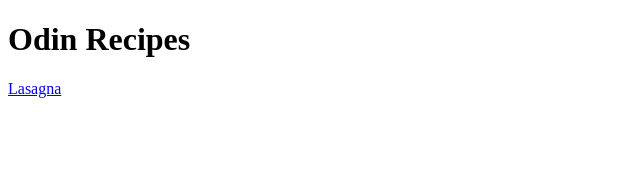
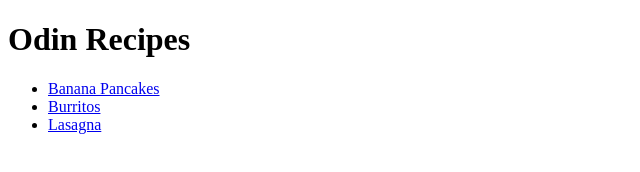
Before and after one commit to gport7/odin-recipes, a plain HTML site: page index.html in a window 1280 px wide. Shown: the whole page, without its empty margins (0-640 px from the left). Drawn offline with Linux system fonts and the light colour scheme.

Commit message:
add list of recipe links

```diff
--- a/index.html
+++ b/index.html
@@ -6,6 +6,11 @@
     </head>
     <body>
         <h1>Odin Recipes</h1>
-        <a href="./recipes/lasagna.html">Lasagna</a>
+        <ul>
+            <li><a href="./recipes/banana-pancakes.html">Banana Pancakes</a></li>
+            <li><a href="./recipes/burritos.html">Burritos</a></li>
+            <li><a href="./recipes/lasagna.html">Lasagna</a></li>
+        </ul>
+
     </body>
 </html>
```
